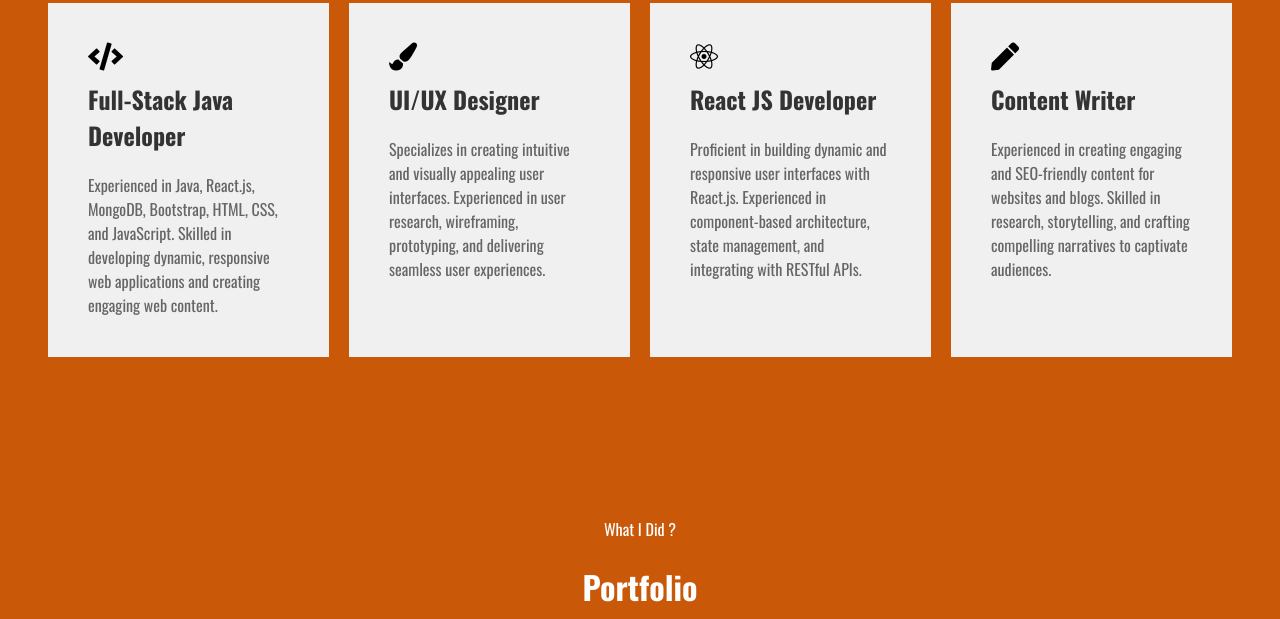
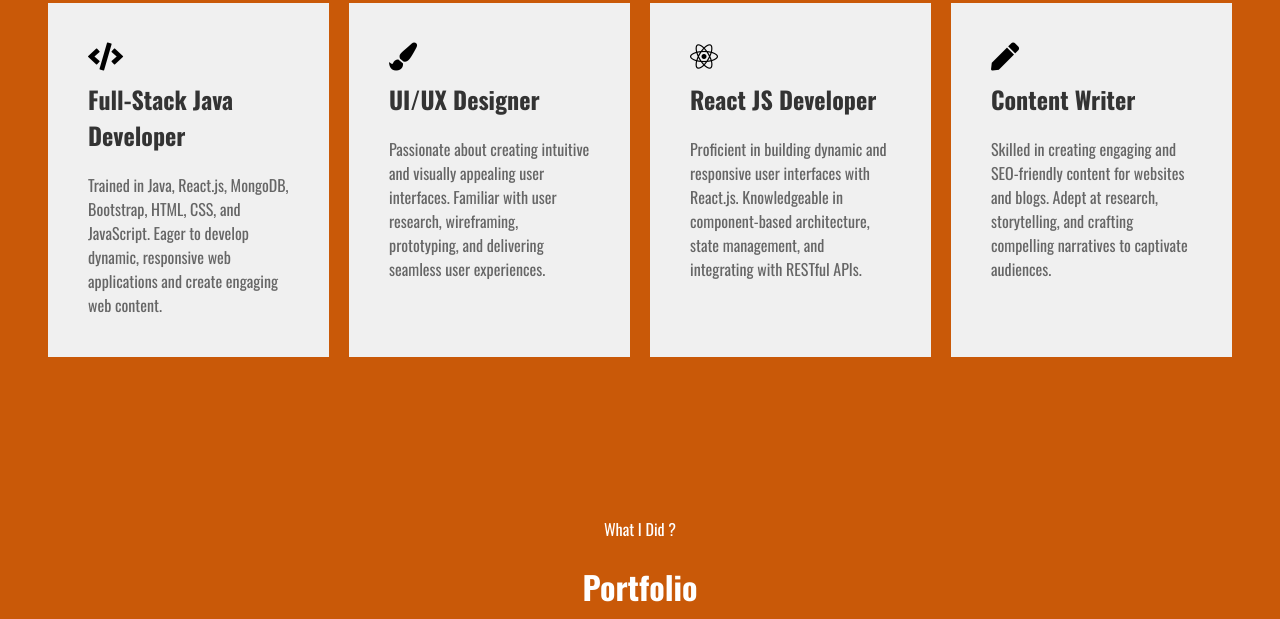
Before and after one commit to MannemMadhuSudhan/portfolio-sample, a plain HTML site: page portfolio2/index.html in a window 1280 px wide. Shown: the part 1683-2302 px from the top of the page. Drawn offline with nearby package versions, Linux system fonts and the light colour scheme.

Commit message:
Update index.html

```diff
--- a/portfolio2/index.html
+++ b/portfolio2/index.html
@@ -97,26 +97,27 @@
                  <div class="card">
     <i class="fas fa-code web-developer-icon"></i>
     <h2 class="card-title">Full-Stack Java Developer</h2>
-                            <p class="card-description">Experienced in Java, React.js, MongoDB, Bootstrap, HTML, CSS, and JavaScript. Skilled in developing dynamic, responsive web applications and creating engaging web content.</p>
+    <p class="card-description">Trained in Java, React.js, MongoDB, Bootstrap, HTML, CSS, and JavaScript. Eager to develop dynamic, responsive web applications and create engaging web content.</p>
 </div>
 
 <div class="card">
     <i class="fas fa-paint-brush ui-ux-designer-icon"></i>
     <h2 class="card-title">UI/UX Designer</h2>
-                    <p class="card-description">Specializes in creating intuitive and visually appealing user interfaces. Experienced in user research, wireframing, prototyping, and delivering seamless user experiences.</p>
+    <p class="card-description">Passionate about creating intuitive and visually appealing user interfaces. Familiar with user research, wireframing, prototyping, and delivering seamless user experiences.</p>
 </div>
 
 <div class="card">
     <i class="fab fa-react react-js-developer-icon"></i>
     <h2 class="card-title">React JS Developer</h2>
-                <p class="card-description">Proficient in building dynamic and responsive user interfaces with React.js. Experienced in component-based architecture, state management, and integrating with RESTful APIs.</p>
+    <p class="card-description">Proficient in building dynamic and responsive user interfaces with React.js. Knowledgeable in component-based architecture, state management, and integrating with RESTful APIs.</p>
 </div>
 
 <div class="card">
     <i class="fas fa-pen content-writer-icon"></i>
     <h2 class="card-title">Content Writer</h2>
-                <p class="card-description">Experienced in creating engaging and SEO-friendly content for websites and blogs. Skilled in research, storytelling, and crafting compelling narratives to captivate audiences.</p>
+    <p class="card-description">Skilled in creating engaging and SEO-friendly content for websites and blogs. Adept at research, storytelling, and crafting compelling narratives to captivate audiences.</p>
 </div>
+
 
                 </div>
             </div>
```
Lines whose indentation alone changed are shown as unchanged.
